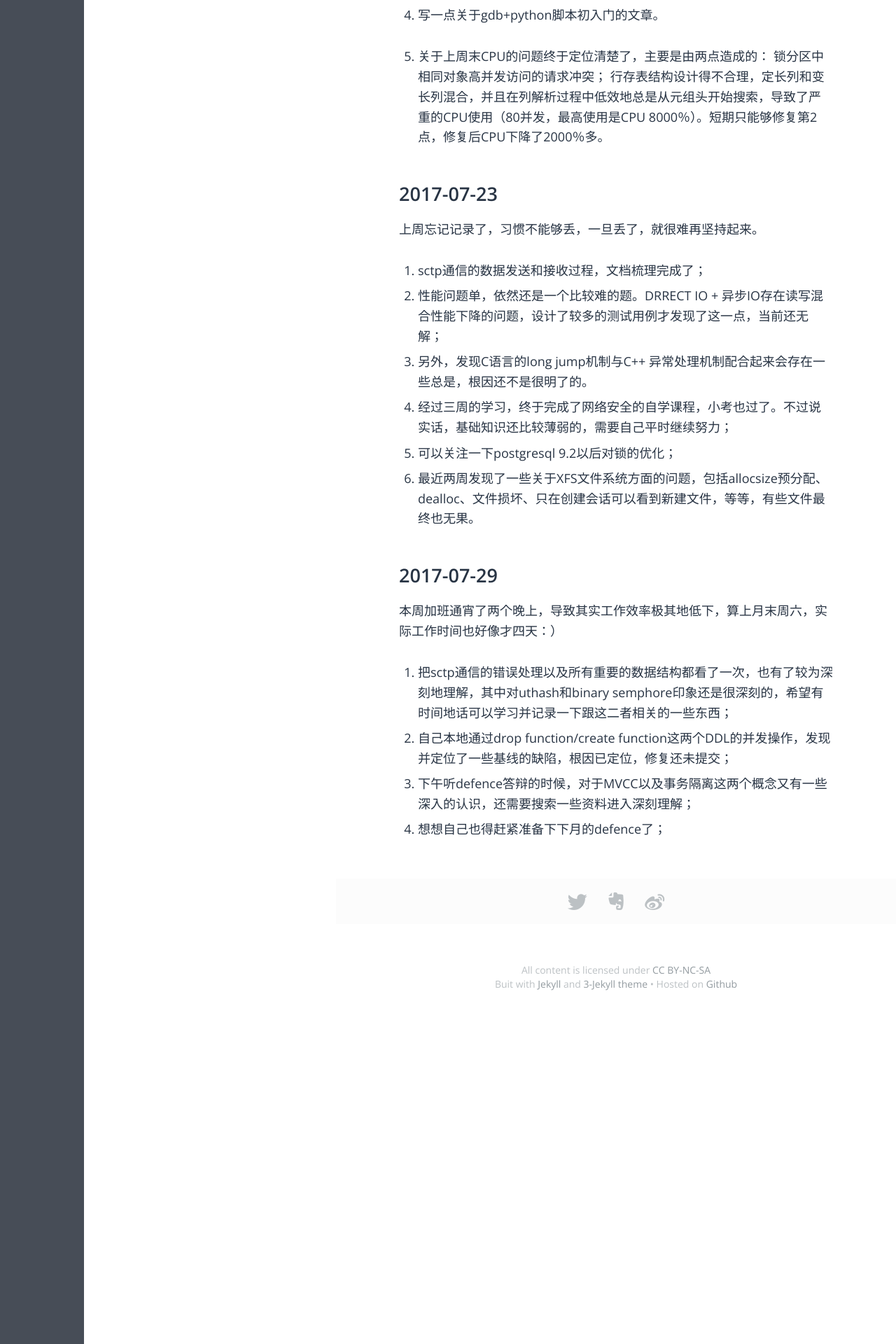
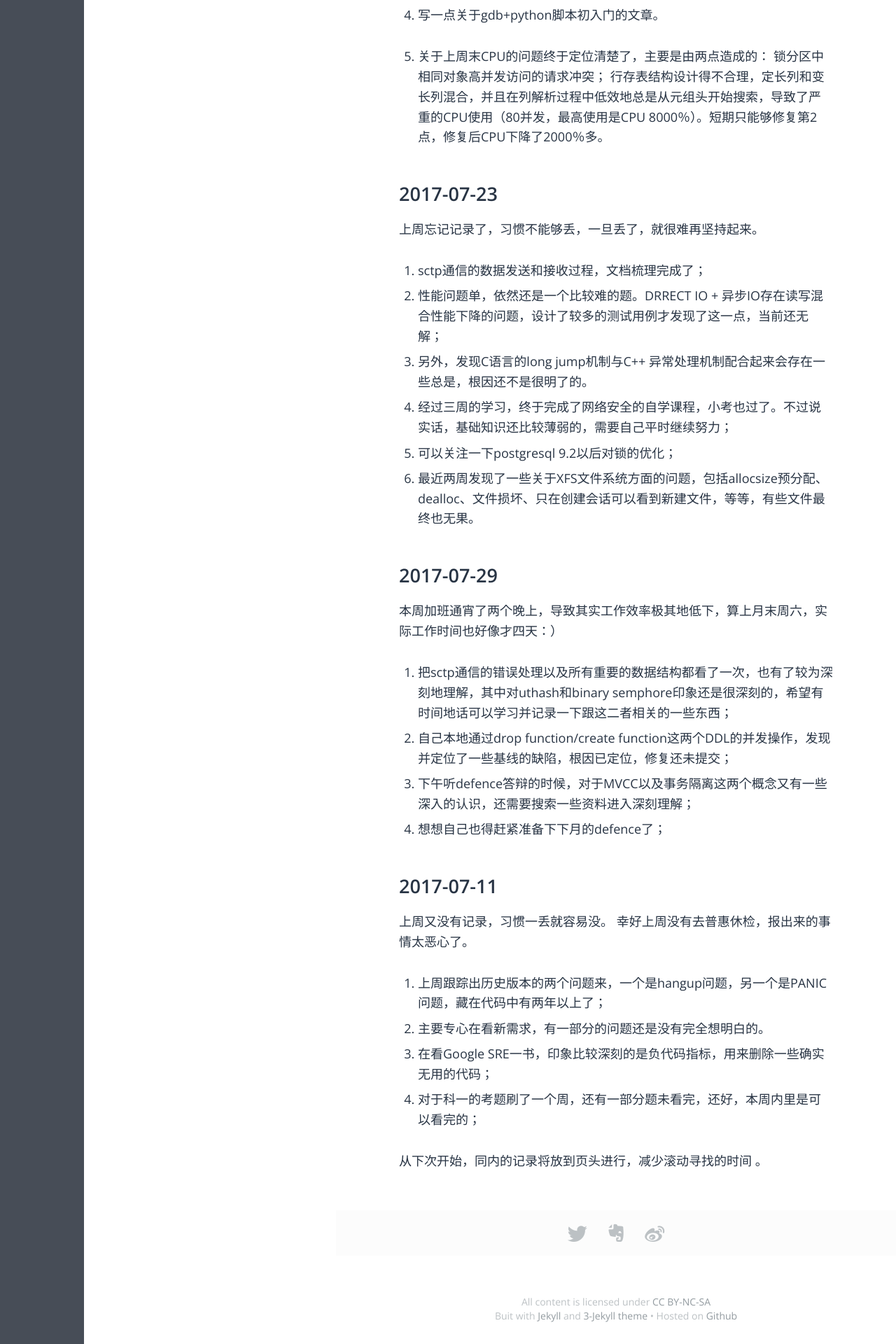
Before and after one commit to feelkill/feelkill.github.io, a Jekyll site: the page built from _posts/self_think/2017-06-10-main-things-each-week.md, in a window 1280 px wide. Shown: the part 2064-3984 px from the top of the page at 70% size. Built offline with Jekyll 4.4.1, drawn with Linux system fonts in a browser that asks for light colours; some web fonts are replaced.

Commit message:
记录本周所做

```diff
--- a/_posts/self_think/2017-06-10-main-things-each-week.md
+++ b/_posts/self_think/2017-06-10-main-things-each-week.md
@@ -75,3 +75,14 @@ keywords: 每周总结, 反省, 改进
 2. 自己本地通过drop function/create function这两个DDL的并发操作，发现并定位了一些基线的缺陷，根因已定位，修复还未提交；
 3. 下午听defence答辩的时候，对于MVCC以及事务隔离这两个概念又有一些深入的认识，还需要搜索一些资料进入深刻理解；
 4. 想想自己也得赶紧准备下下月的defence了；
+
+## 2017-07-11
+
+上周又没有记录，习惯一丢就容易没。 幸好上周没有去普惠休检，报出来的事情太恶心了。
+
+1. 上周跟踪出历史版本的两个问题来，一个是hangup问题，另一个是PANIC问题，藏在代码中有两年以上了；
+2. 主要专心在看新需求，有一部分的问题还是没有完全想明白的。
+3. 在看Google SRE一书，印象比较深刻的是负代码指标，用来删除一些确实无用的代码；
+4. 对于科一的考题刷了一个周，还有一部分题未看完，还好，本周内里是可以看完的；
+
+从下次开始，同内的记录将放到页头进行，减少滚动寻找的时间 。
```
